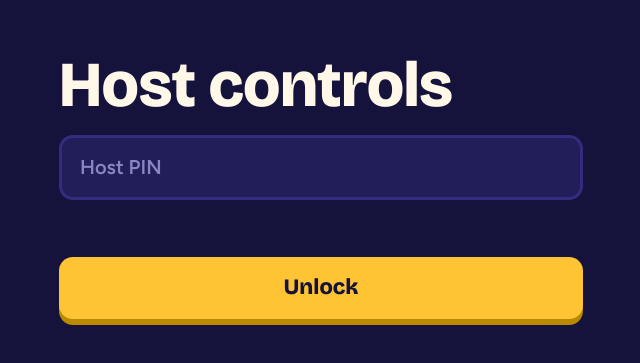
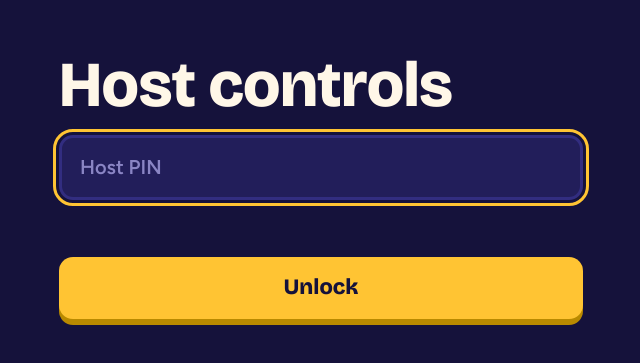
Before and after one commit to gwlasiuk/trivia, a plain HTML site: page host.html in a window 1280 px wide. Shown: the part 205-568 px from the top of the page, without its empty margins (319-959 px from the left). Drawn offline with nearby package versions, Linux system fonts and the light colour scheme.

Commit message:
Update host.html

```diff
--- a/host.html
+++ b/host.html
@@ -26,7 +26,7 @@ if (pin) unlock(pin); else renderPin("");
 function renderPin(msg) {
   lastKey = null;
   $app.innerHTML = `<div class="grow"><h1 class="hero">Host controls</h1>
-    <input type="password" id="pin" inputmode="numeric" placeholder="Host PIN" aria-label="Host PIN" autocomplete="off">
+    <input type="text" id="pin" inputmode="text" placeholder="Host PIN" aria-label="Host PIN" autocomplete="off" autocapitalize="off" autocorrect="off" spellcheck="false" autofocus>
     <p class="err" id="err" role="alert">${esc(msg)}</p><button class="btn" id="go">Unlock</button></div>`;
   const go = () => unlock(document.getElementById("pin").value.trim());
   document.getElementById("go").onclick = go;
```
